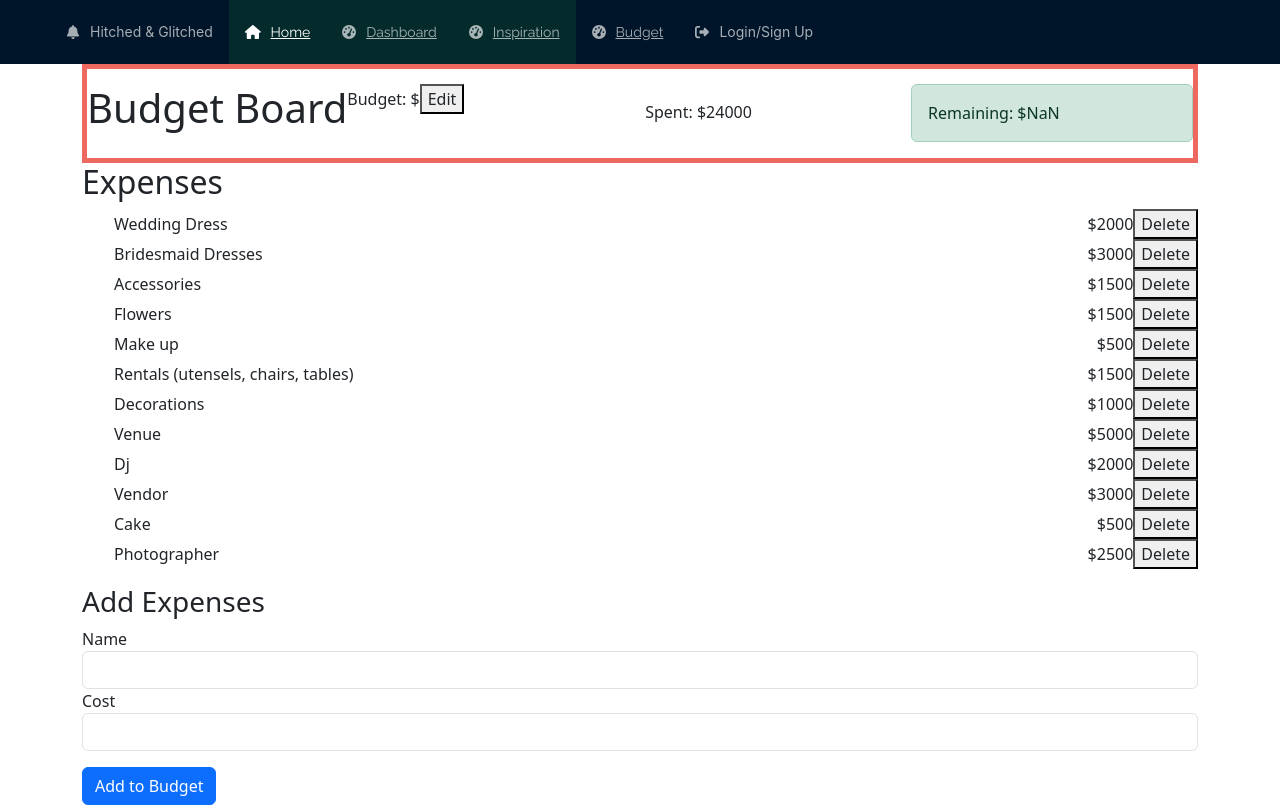
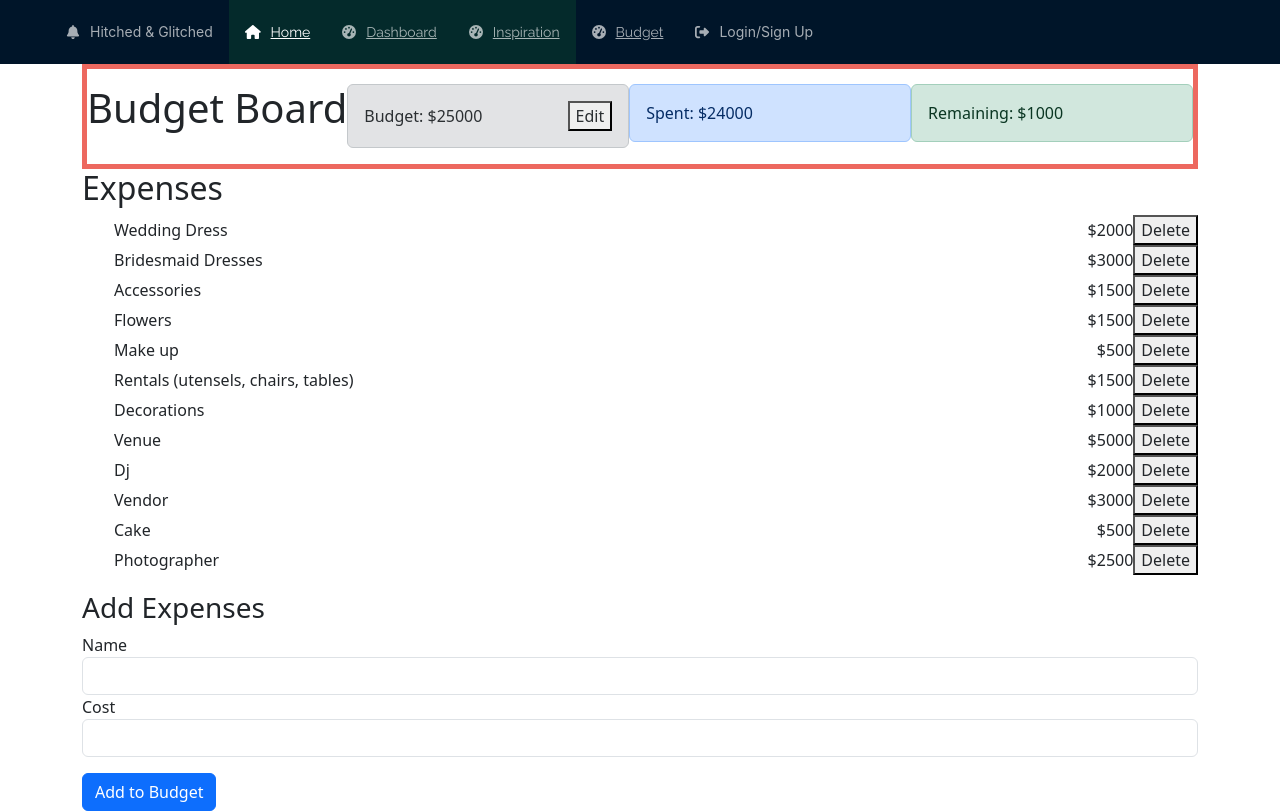
Before and after one commit to erin-m-keller/hitched-and-glitched, a React (Create React App) app in the folder client/: page /budget in a window 1280 px wide. Built offline with nearby package versions, Linux system fonts and the light colour scheme; a web font is replaced by a local one; what apollo-cache-persist would draw is missing.

Commit message:
fixt edit budget button/all working now

```diff
--- a/client/src/components/Budget/ExpenseList.js
+++ b/client/src/components/Budget/ExpenseList.js
@@ -1,7 +1,6 @@
-import React from "react";
+import React, { useContext } from "react";
 import ExpenseItem from "./ExpenseItem";
 import { AppContext } from "../../context/AppContext";
-import { useContext } from 'react';
 
 const ExpenseList = () => {
     const { expenses } = useContext(AppContext);
--- a/client/src/components/Budget/Spent.js
+++ b/client/src/components/Budget/Spent.js
@@ -8,7 +8,7 @@ const Spent = () => {
     },0);
 
     return (
-        <div className="main-content">
+        <div class='alert alert-primary p-3'>
             <span>Spent: ${ totalExpenses }</span>
         </div>
     );
--- a/client/src/components/Budget/Starting.js
+++ b/client/src/components/Budget/Starting.js
@@ -26,7 +26,7 @@ const Starting = () => {
 
     // should handle switch from edit to save
     return (
-        <div>
+        <div class='alert alert-secondary p-3 d-flex align-items-center justify-content-between'>
             {isEditing ? (
                 // editbudget file
                 <EditBudget handleSaveClick={handleSaveClick} budget={budget} />
--- a/client/src/context/AppContext.js
+++ b/client/src/context/AppContext.js
@@ -53,7 +53,7 @@ export const AppProvider = (props) => {
 	return (
 		<AppContext.Provider
 			value={{
-				budget: state.starting,
+				budget: state.budget,
 				expenses: state.expenses,
 				dispatch,
 			}}
```
